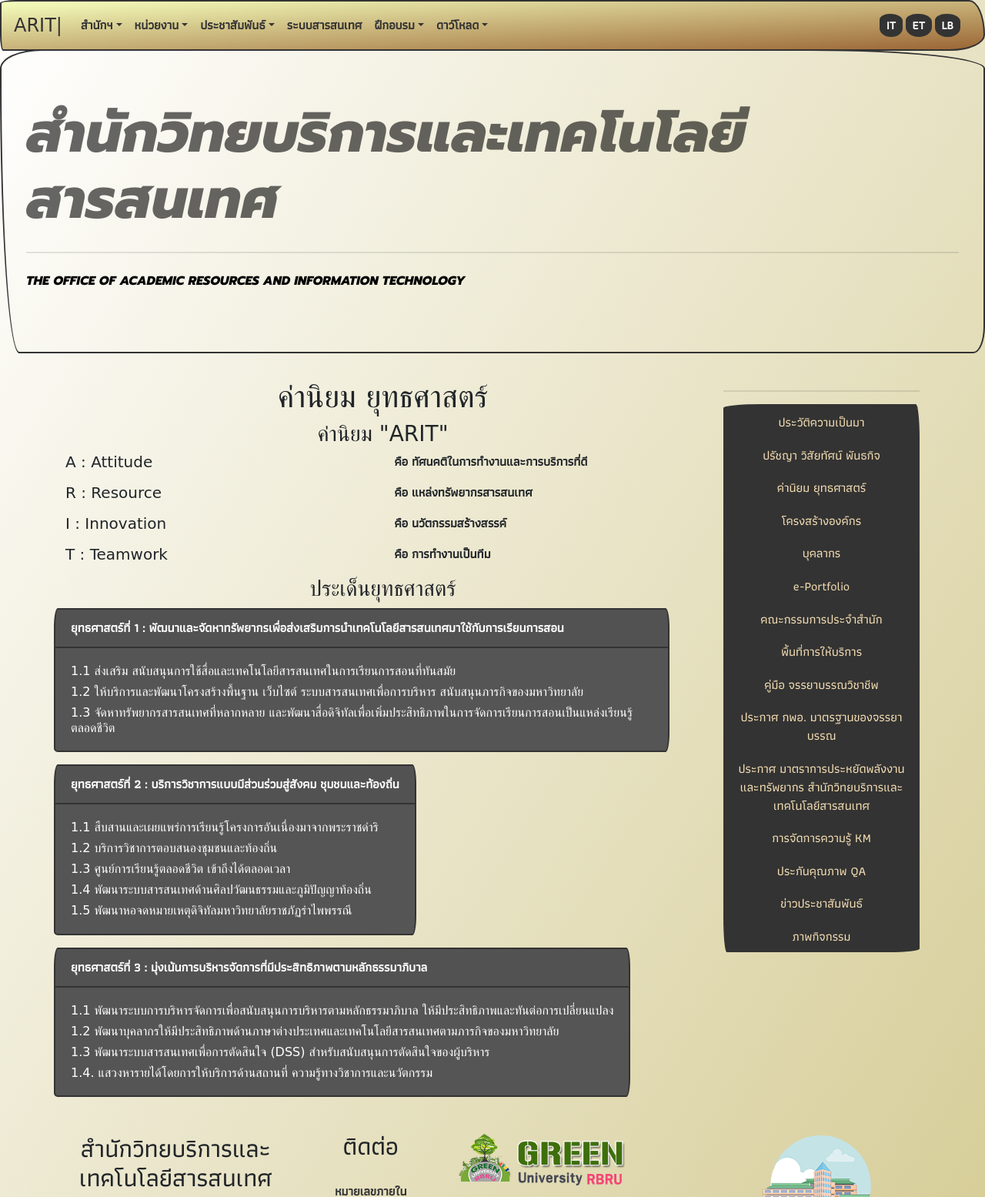
After one commit to kantanopcat/bootstrap.demo.true, a PHP site: page /strategic.html in a window 1280 px wide. The commit adds this page. Shown: the top 1555 px of the page at 77% size. Run offline with PHP 8.4, Linux system fonts and the light colour scheme; some libraries are stand-ins or nearby versions; some web fonts are replaced.

Commit message:
commit 9 11 2020

```diff
--- a/css/stypesheet.css
+++ b/css/stypesheet.css
@@ -7,7 +7,7 @@
 body{
     width: 100%;
     height: auto;
-    background: linear-gradient(to bottom right, #ffffff , #fff0f0);
+    background: linear-gradient(to bottom right, #ffffff , #d1c78b);
      -moz-background-size: cover;
      background-size: cover;
 }
@@ -38,7 +38,7 @@ header h1{
 }
 
 nav{
-    background: linear-gradient(to bottom right, #ffffff , #ffe1e1);
+    background: linear-gradient(to bottom right, #f5ffbd , #9b6635);
     font-family: 'Athiti', sans-serif;
 }
 
@@ -318,8 +318,8 @@ input:checked ~ .questions {
 
 /* แถบเมูนย่อยด้านข้าง */
 
-.submanubar nav{
-    border-radius: 20px;
+.submanubar{
+    background-color: rgb(177, 147, 92);
 }
 .abount p,dd{
     font-family: 'Sarabun', sans-serif;
@@ -334,10 +334,53 @@ input:checked ~ .questions {
     margin-left: 50px;
 }
 
+.btn-group-vertical a{
+    color: wheat;
+    transition: .4s ease-in-out;
+}
+.btn-group-vertical a:hover{
+    color: white;
+    text-decoration: none;
+}
+
+
+/* --------------ค่านิยม------------- */
+.arit{
+     text-align: start;
+}
+.strategy{
+    text-align: start;
+}
+
+/* -----------โครงสร้างองค์กร-------- */
+.str{
+    text-align: start;
+}
+.str h5{
+    font-size: 1em;
+    font-weight: bold;
+}
 
 
 
 
+
+
+
+
+
+
+
+
+
+
+
+
+
+
+
+
+/* ----------------------------------------------------------- */
 @media screen and (max-width : 780px){
     .gallery-item-text a{
         text-decoration: none;
@@ -345,3 +388,8 @@ input:checked ~ .questions {
         transform: translate(0px, -5px);
         color :#ff0000;
     }
+
+    header h1{
+        scale: 0.8;
+    }
+}
--- a/index.html
+++ b/index.html
@@ -4,6 +4,7 @@
     <meta charset="UTF-8">
     <meta name="viewport" content="width=device-width, initial-scale=1.0">
     <title>ARIT | สำนักวิทยบริการและเทคโนโลยีสารสนเทศ</title>
+    <LINK REL="SHORTCUT ICON" HREF="http://www.arit.rbru.ac.th/img/ico/RBRU.ico">
     <link href="https://fonts.googleapis.com/css2?family=Athiti:wght@500&display=swap" rel="stylesheet"> <!-- font-family: 'Prompt', sans-serif; เมนู-->
     <link href="https://fonts.googleapis.com/css2?family=Prompt:ital,wght@1,800&display=swap" rel="stylesheet"> <!-- font-family: 'Sriracha', cursive; header-->
     <link href="https://fonts.googleapis.com/css2?family=Sarabun:wght@200&display=swap" rel="stylesheet"> <!-- font-family: 'Sarabun', sans-serif; -->
--- /dev/null
+++ b/strategic.html
@@ -0,0 +1,159 @@
+<!DOCTYPE html>
+<html lang="en">
+<head>
+    <meta charset="UTF-8">
+    <meta name="viewport" content="width=device-width, initial-scale=1.0">
+    <title>ARIT | สำนักวิทยบริการและเทคโนโลยีสารสนเทศ</title>
+    <LINK REL="SHORTCUT ICON" HREF="http://www.arit.rbru.ac.th/img/ico/RBRU.ico">
+    <link href="https://fonts.googleapis.com/css2?family=Athiti:wght@500&display=swap" rel="stylesheet"> <!-- font-family: 'Prompt', sans-serif; เมนู-->
+    <link href="https://fonts.googleapis.com/css2?family=Prompt:ital,wght@1,800&display=swap" rel="stylesheet"> <!-- font-family: 'Sriracha', cursive; header-->
+    <link href="https://fonts.googleapis.com/css2?family=Prompt:ital,wght@1,800&display=swap" rel="stylesheet"> <!-- font-family: 'Prompt', sans-serif; เนื้อหาทั่วไป-->
+    <link rel="stylesheet" href="css/stypesheet.css">
+
+    <link rel="stylesheet" href="https://stackpath.bootstrapcdn.com/bootswatch/4.5.2/sketchy/bootstrap.min.css" integrity="sha384-RxqHG2ilm4r6aFRpGmBbGTjsqwfqHOKy1ArsMhHusnRO47jcGqpIQqlQK/kmGy9R" crossorigin="anonymous">
+    <script src="https://code.jquery.com/jquery-3.5.1.slim.min.js" integrity="sha384-DfXdz2htPH0lsSSs5nCTpuj/zy4C+OGpamoFVy38MVBnE+IbbVYUew+OrCXaRkfj" crossorigin="anonymous"></script>
+    <script src="https://cdn.jsdelivr.net/npm/popper.js@1.16.1/dist/umd/popper.min.js" integrity="sha384-9/reFTGAW83EW2RDu2S0VKaIzap3H66lZH81PoYlFhbGU+6BZp6G7niu735Sk7lN" crossorigin="anonymous"></script>
+    <script src="https://stackpath.bootstrapcdn.com/bootstrap/4.5.2/js/bootstrap.min.js" integrity="sha384-B4gt1jrGC7Jh4AgTPSdUtOBvfO8shuf57BaghqFfPlYxofvL8/KUEfYiJOMMV+rV" crossorigin="anonymous"></script>
+    <script src="js/components.js"></script>
+
+
+
+</head>
+
+<body>
+
+    <main-manu></main-manu>
+
+    <header>
+        <div class="jumbotron">
+            <h1 class="display-3">สำนักวิทยบริการและเทคโนโลยีสารสนเทศ</h1>
+            <hr class="my-4">
+            <p>THE OFFICE OF ACADEMIC RESOURCES AND INFORMATION TECHNOLOGY</p>
+        </div>
+    </header>
+
+
+
+    <div class="container">
+      <div class="row">
+
+            <div class="col-sm-9">
+                <div class="row">
+                    <div class="col-sm-12">
+                        <h1>ค่านิยม ยุทธศาสตร์</h1>
+                    </div>
+                </div>
+                <div class="row">
+                    <div class="col-sm-12">
+                        <h3>ค่านิยม "ARIT"</h3>
+                    </div>
+                </div>
+
+                <div class="arit">
+                    <div class="row">
+                        <div class="col-sm-6">
+                            <h5>A : Attitude</h5>
+                        </div>
+                        <div class="col-sm-6">
+                            <p>คือ ทัศนคติในการทำงานและการบริการที่ดี</p>
+                        </div>
+                    </div>
+
+                    <div class="row">
+                        <div class="col-sm-6">
+                            <h5>R : Resource</h5>
+                        </div>
+                        <div class="col-sm-6">
+                            <p>คือ แหล่งทรัพยากรสารสนเทศ</p>
+                        </div>
+                    </div>
+
+                    <div class="row">
+                        <div class="col-sm-6">
+                            <h5>I : Innovation</h5>
+                        </div>
+                        <div class="col-sm-6">
+                            <p>คือ นวัตกรรมสร้างสรรค์</p>
+                        </div>
+                    </div>
+
+                    <div class="row">
+                        <div class="col-sm-6">
+                            <h5>T : Teamwork</h5>
+                        </div>
+                        <div class="col-sm-6">
+                            <p>คือ การทำงานเป็นทีม</p>
+                        </div>
+                    </div>
+                </div>
+
+
+
+                <div class="row">
+                    <div class="col-sm-12">
+                        <h3>ประเด็นยุทธศาสตร์</h3>
+                    </div>
+                </div>
+
+                <div class="strategy">
+                    <div class="row">
+                        <div class="card text-white bg-secondary mb-3" style="max-width: 50rem;">
+                            <div class="card-header">ยุทธศาสตร์ที่ 1 : พัฒนาและจัดหาทรัพยากรเพื่อส่งเสริมการนำเทคโนโลยีสารสนเทศมาใช้กับการเรียนการสอน</div>
+                            <div class="card-body">
+                              <h6 class="card-text">1.1 ส่งเสริม สนับสนุนการใช้สื่อและเทคโนโลยีสารสนเทศในการเรียนการสอนที่ทันสมัย</h6>
+                              <h6 class="card-text">1.2 ให้บริการและพัฒนาโครงสร้างพื้นฐาน เว็บไซต์ ระบบสารสนเทศเพื่อการบริหาร สนับสนุนภารกิจของมหาวิทยาลัย</h6>
+                              <h6 class="card-text">1.3 จัดหาทรัพยากรสารสนเทศที่หลากหลาย และพัฒนาสื่อดิจิทัลเพื่อเพิ่มประสิทธิภาพในการจัดการเรียนการสอนเป็นแหล่งเรียนรู้ตลอดชีวิต</h6>
+                            </div>
+                          </div>
+                    </div>
+
+                    <div class="row">
+                        <div class="card text-white bg-secondary mb-3" style="max-width: 50rem;">
+                            <div class="card-header">ยุทธศาสตร์ที่ 2 : บริการวิชาการแบบมีส่วนร่วมสู่สังคม ชุมชนและท้องถิ่น</div>
+                            <div class="card-body">
+                              <h6 class="card-text">1.1 สืบสานและเผยแพร่การเรียนรู้โครงการอันเนื่องมาจากพระราชดำริ</h6>
+                              <h6 class="card-text">1.2 บริการวิชาการตอบสนองชุมชนและท้องถิ่น</h6>
+                              <h6 class="card-text">1.3 ศูนย์การเรียนรู้ตลอดชีวิต เข้าถึงได้ตลอดเวลา</h6>
+                              <h6 class="card-text">1.4 พัฒนาระบบสารสนเทศด้านศิลปวัฒนธรรมและภูมิปัญญาท้องถิ่น</h6>
+                              <h6 class="card-text">1.5 พัฒนาหอจดหมายเหตุดิจิทัลมหาวิทยาลัยราชภัฏรำไพพรรณี</h6>
+                            </div>
+                          </div>
+                    </div>
+
+                    <div class="row">
+                        <div class="card text-white bg-secondary mb-3" style="max-width: 50rem;">
+                            <div class="card-header">ยุทธศาสตร์ที่ 3 : มุ่งเน้นการบริหารจัดการที่มีประสิทธิภาพตามหลักธรรมาภิบาล</div>
+                            <div class="card-body">
+                              <h6 class="card-text">1.1 พัฒนาระบบการบริหารจัดการเพื่อสนับสนุนการบริหารตามหลักธรรมาภิบาล ให้มีประสิทธิภาพและทันต่อการเปลี่ยนแปลง</h6>
+                              <h6 class="card-text">1.2 พัฒนาบุคลากรให้มีประสิทธิภาพด้านภาษาต่างประเทศและเทคโนโลยีสารสนเทศตามภารกิจของมหาวิทยาลัย</h6>
+                              <h6 class="card-text">1.3 พัฒนาระบบสารสนเทศเพื่อการตัดสินใจ (DSS) สำหรับสนับสนุนการตัดสินใจของผู้บริหาร</h6>
+                              <h6 class="card-text">1.4. แสวงหารายได้โดยการให้บริการด้านสถานที่ ความรู้ทางวิชาการและนวัตกรรม</h6>
+                            </div>
+                          </div>
+                    </div>
+
+
+                </div>
+
+            </div>
+
+
+            <div class="col-sm-3">
+                <hr>
+                <main-amenu></main-amenu>
+            </div>
+
+      </div>
+    </div>
+
+
+
+    <main-footer></main-footer>
+
+
+
+
+
+
+</body>
+</html>
```
Also changed, not shown: abount.html (+10 -46 lines), js/components.js (+34 -2 lines), philosophy.html (added, +132 -0 lines), structure.html (added, +113 -0 lines).
